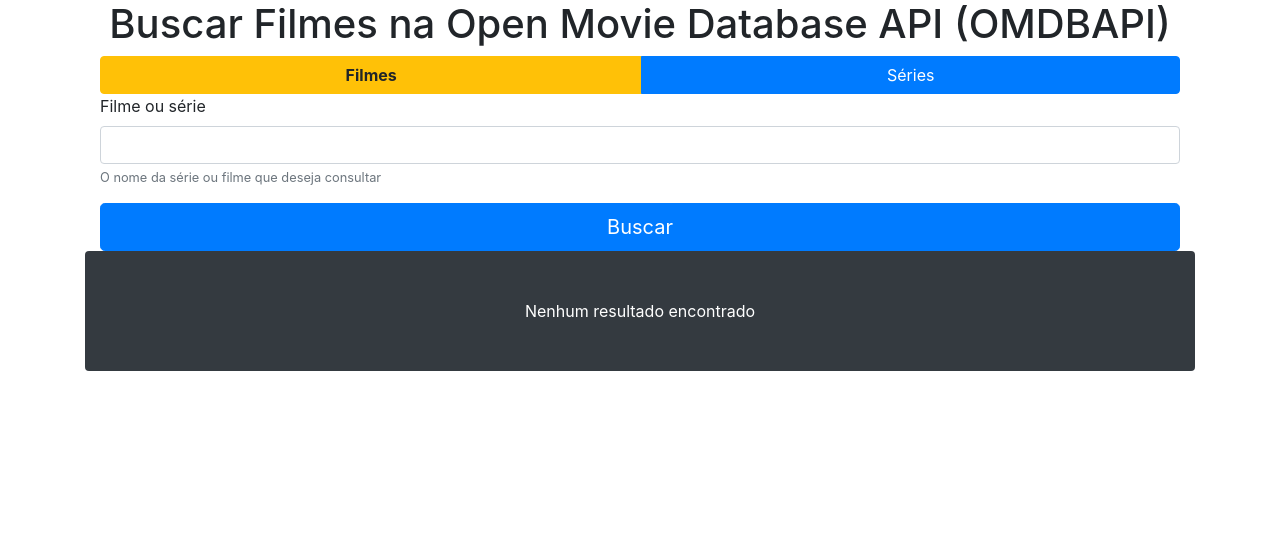
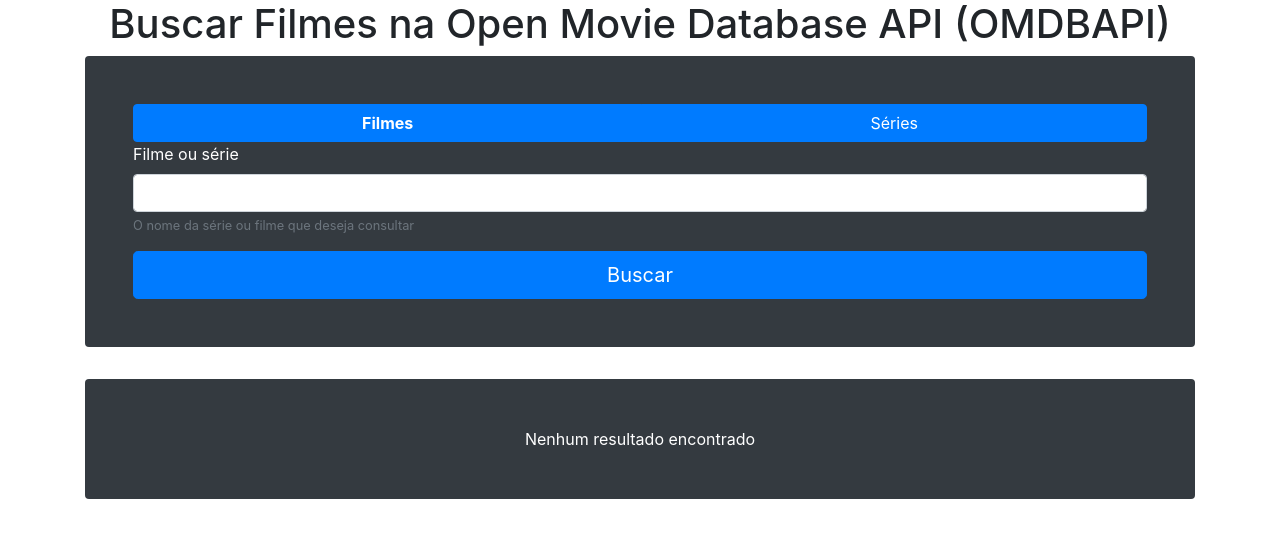
Before and after one commit to matheus-vieira/react-omdbapi, a React (Create React App) app in the folder react-omdbapi/: page / in a window 1280 px wide. Shown: the top 538 px of the page. Built offline with nearby package versions, Linux system fonts and the light colour scheme.

Commit message:
changed layout, using the same color for radio buttons

```diff
--- a/react-omdbapi/src/components/Search/Search.js
+++ b/react-omdbapi/src/components/Search/Search.js
@@ -12,9 +12,12 @@
   const { setItems } = React.useContext(Context);
   const inputSearch = React.useRef();
 
-  const handleType = React.useCallback((e) => setType(e.target.value), [
-    setType,
-  ]);
+  const handleType = React.useCallback(
+    (e) => {
+      setType(e.target.value);
+    },
+    [setType]
+  );
 
   const handleSearch = React.useCallback(async () => {
     const term = inputSearch.current.value || "";
@@ -24,7 +27,7 @@
   }, [inputSearch, type, setItems]);
 
   return (
-    <div className="container">
+    <div className="jumbotron p-4 p-md-5 text-white rounded bg-dark">
       <div
         className="btn-group btn-group-toggle btn-block"
         data-toggle="buttons"
@@ -33,7 +36,7 @@
           <label
             className={
               option.value === type
-                ? "btn btn-warning active font-weight-bolder"
+                ? "btn btn-primary active font-weight-bolder"
                 : "btn btn-primary"
             }
             key={option.id}
```
